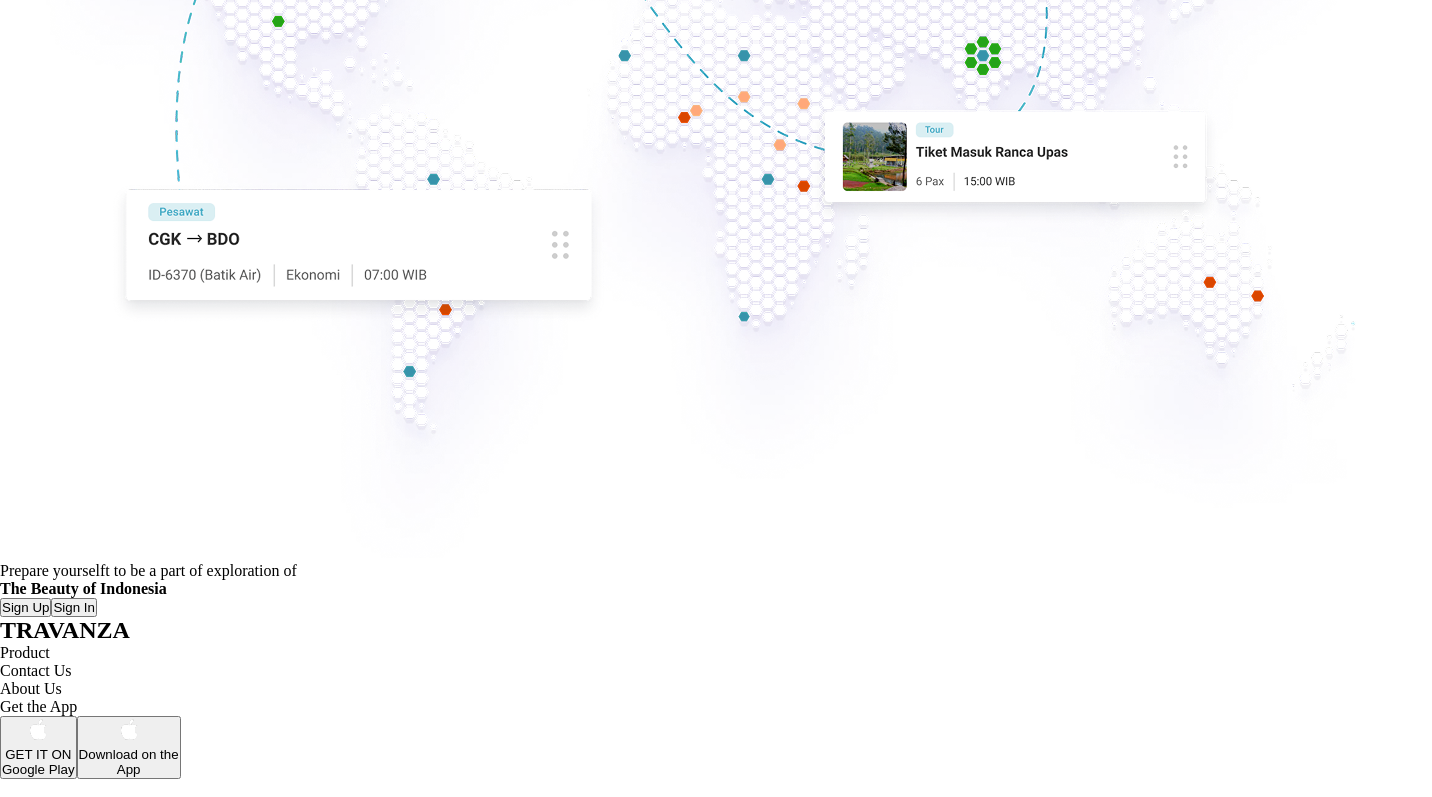
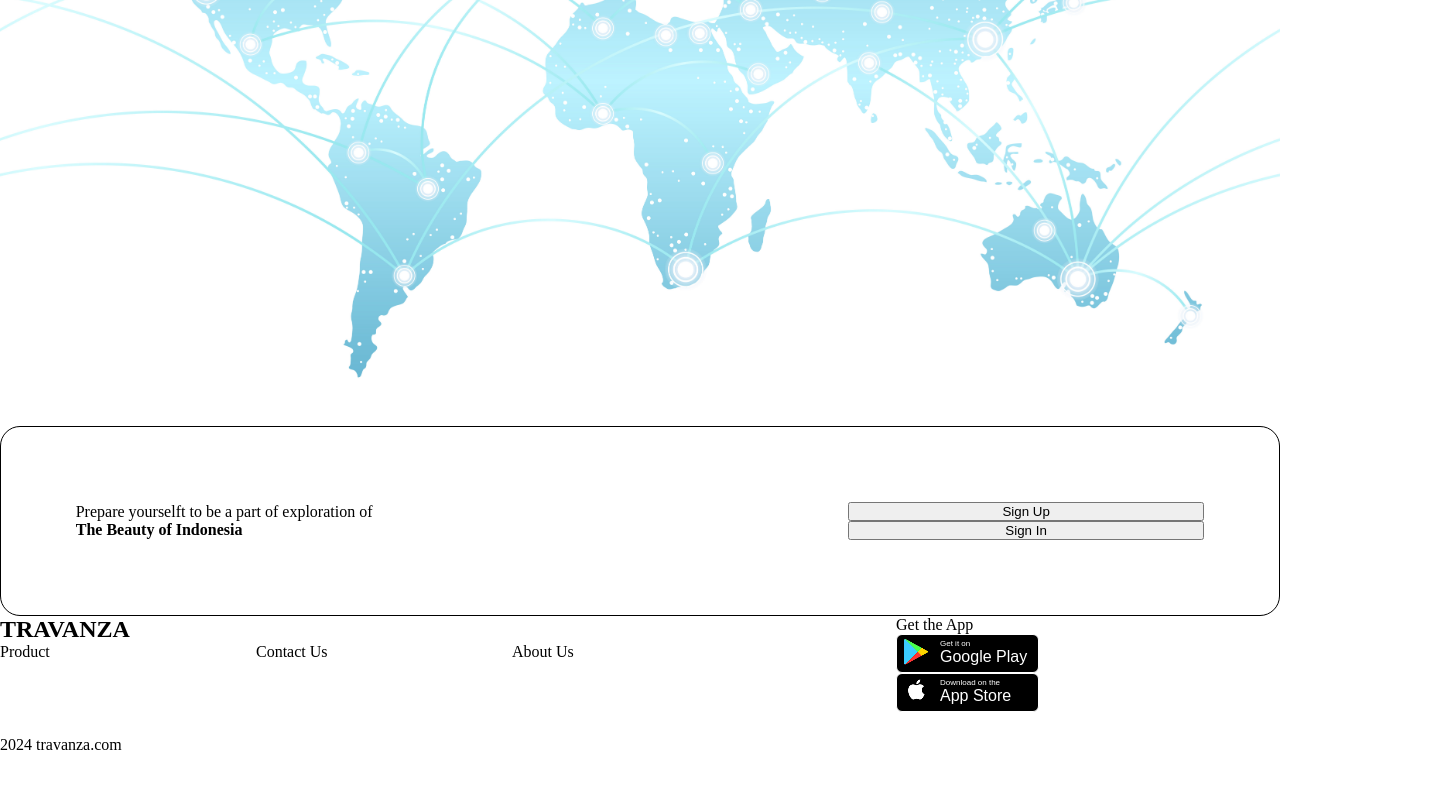
Before and after one commit to Naji4054/Travanza-landing-page, a React (Create React App) app: page / in a window 1280 px wide. Shown: the part 2000-2797 px from the top of the page, 1432 px wide, since content can reach past the window. After the commit the page ends 2754 px from the top, so only its background shows below. Built offline with nearby package versions, Linux system fonts and the light colour scheme.

Commit message:
styles in progress

```diff
--- a/src/components/Choose-us/ChooseCards.jsx
+++ b/src/components/Choose-us/ChooseCards.jsx
@@ -1,13 +1,18 @@
-const Travel =(cards)=>{
-    console.log(cards);
+
+
+const Travel = (props) => {
+
+    // console.log(props.data, 'prop')
+    const  { infoImage :image, infoTitle: title } = props.data
+
     return (
 
             <div className="flight">
                 <span>
-                            <img src={cards.image} alt="flight" />
+                <img src={image} alt="flight" />
                 </span>
                 <div>
-                                <h4>{cards.title}</h4>
+                    <h4>{title}</h4>
                     <p>Vitae donec pellentesque a aliquam et ultricies auctor. </p>
                 </div>
             </div>
--- a/src/components/Choose-us/choose.jsx
+++ b/src/components/Choose-us/choose.jsx
@@ -14,7 +14,7 @@ const Choose =() => {
                     </div>
                   <div className="travel-cards">
                     {
-                        info.map((information)=><Travel image={information.infoImage} title={information.infoTitle}/>)
+                        info.map((information)=><Travel  key ={information.id} data={information}/>)
                     }
 
                   </div>
--- a/src/components/Popular-destination/Destination.jsx
+++ b/src/components/Popular-destination/Destination.jsx
@@ -12,7 +12,7 @@ const Destination =()=>{
 
                 <div className="popular-cards">
                 {
-                    data.map((item)=> <DestinationCard image={item.image} title={item.title}/>)
+                    data.map((item)=> <DestinationCard key={item.id} data={item}/>)
                 }
                 </div>
 
--- a/src/components/Popular-destination/DestinationCards.jsx
+++ b/src/components/Popular-destination/DestinationCards.jsx
@@ -1,19 +1,21 @@
 
 
 const DestinationCard = (props) => {
+
+    const {image:pic, title:caption} = props.data
 
 
     return(
         <div className="places">
         <div className="popular-wrapper">
-            <img src={props.image} alt="destination1" />
+            <img src={pic} alt="destination1" />
         </div>
         <div className="dest-info">
             <div className="location">
                 <span>
                     <img src="/images/main/Location.png" alt="location" />
                 </span>
-                <p>{props.title}</p>
+                <p>{caption}</p>
             </div>
             <div className="package">
                 <h4>Flores Road Trip 3D2N</h4>
--- a/src/components/layout/Footer.jsx
+++ b/src/components/layout/Footer.jsx
@@ -1,3 +1,5 @@
+import "./footer.css";
+
 const Footer = () => {
     return (
         <section id="footer">
@@ -32,8 +34,18 @@ const Footer = () => {
                             <p> Get the App</p>
                         </div>
                         <div className="store-buttons">
-                            <button><span><img src="/images/main/google-play-png-logo-3789 1.png" alt="playstore" /></span><span className="btn-p1"><p>GET IT ON</p></span><span className="btn-p2"><p>Google Play</p></span></button>
-                            <button><span><img src="/images/main/appstore.png" alt="appstore" /></span><span className="btn-p1"><p>Download on the</p></span><span className="btn-p2"><p>App</p></span></button>
+                            <button>
+                                <span><img src="/images/main/playstore.png" alt="playstore" /></span>
+                                <div className="contents">
+                                    <span className="btn-p1"><p>Get it on</p></span><span className="btn-p2"><p>Google Play</p></span>
+                                </div>
+                            </button>
+                            <button>
+                                <span><img src="/images/main/appstore.png" alt="appstore" /></span>
+                                <div className="contents">
+                                    <span className="btn-p1"><p>Download on the</p></span><span className="btn-p2"><p>App Store</p></span>
+                                </div>
+                            </button>
                          </div>
                     </div>
                 </div>
--- /dev/null
+++ b/src/components/layout/footer.css
@@ -0,0 +1,73 @@
+
+.footer-box1 {
+    display: flex;
+    justify-content: space-around;
+    align-items: center;
+    border: 1px solid black;
+    padding: 75px 45px;
+    border-radius: 20px;
+}
+
+.footer-des {
+    display: flex;
+    flex-direction: column;
+    flex-basis: 60%;
+}
+
+.footer-btn {
+    display: flex;
+    flex-direction: column;
+    flex-basis: 30%;
+}
+
+.footer-box2 {
+    display: flex;
+    justify-content: space-between;
+}
+
+.footer-box-des {
+    display: flex;
+    flex-direction: column;
+    flex-basis:60%;
+}
+
+.footer-app {
+    display: flex;
+    flex-direction: column;
+    flex-basis: 30%;
+    justify-content: space-between;
+
+}
+
+.footer-pages ul {
+    display: grid;
+    grid-template-columns: repeat(3, 1fr);
+}
+
+.store-buttons button {
+    display: flex;
+    background: black;
+    color: white;
+    width:100%;
+    gap:12px;
+    border: 1px solid white;
+    border-radius: 6px;
+    padding:4px 7px;
+}
+
+.store-buttons {
+    max-width:143px
+}
+
+.contents {
+    display: flex;
+    flex-direction: column;
+    text-align: left;
+}
+
+.btn-p1 {
+    font-size: 8px;
+}
+.btn-p2 {
+    font-size: 16px;
+}
--- a/src/components/plan-vacation/vacation.jsx
+++ b/src/components/plan-vacation/vacation.jsx
@@ -6,7 +6,7 @@ const Vacation = () =>{
                     <p>For many people organizing a trip is a headache.Register to be able to jointly determine vaction destionations and dates</p>
             </div>
             <div className="map">
-                <img src="/images/main/map.png" alt="map" />
+                <img src="/images/main/travel-map.jpg" alt="map" />
             </div>
         </section>
     )
--- a/src/data/ChooseData.js
+++ b/src/data/ChooseData.js
@@ -1,13 +1,16 @@
  export const info =[
     {
+        id: 1,
         infoImage : '/images/main/flight.png',
         infoTitle : 'Flight Ticket'
     },
     {
+        id: 2,
         infoImage : '/images/main/accomodation.png',
         infoTitle : 'Accomodation'
     },
     {
+        id: 3,
         infoImage : '/images/main/package-tour.png',
         infoTitle : 'Packaged Tour'
     }
--- a/src/data/DestinationData.js
+++ b/src/data/DestinationData.js
@@ -1,17 +1,21 @@
 export const data = [
     {
+        id: 1,
         image: '/images/main/dest-1.png',
         title: 'Manggarai Bara',
     },
     {
+        id: 2,
         image: '/images/main/dest-1.png',
         title: 'Manggarai Bara 2',
     },
     {
+        id: 3,
         image: '/images/main/dest-1.png',
         title: 'Manggarai Bara 3',
     },
     {
+        id: 4,
         image: '/images/main/dest-1.png',
         title: 'update Bara 4',
     },
--- a/src/index.css
+++ b/src/index.css
@@ -20,6 +20,8 @@ body  {
   max-width: 1390px;
   margin:0 auto;
 }
+
+/* ## navbar */
 
 .navbar {
   display: flex;
@@ -57,3 +59,8 @@ body  {
 .choose-title {
  margin-bottom: 3.5em;
 }
+
+
+.map img {
+  width:100%
+}
--- a/src/pages/Home.jsx
+++ b/src/pages/Home.jsx
@@ -11,9 +11,7 @@ const Home = () => {
             <Destination/>
             <Choose/>
             <Vacation/>
-
         </main>
-        <footer></footer>
         </>
     )
 }
```
Also changed, not shown: public/images/main/playstore.png (added), public/images/main/travel-map.jpg (added). Lines whose indentation alone changed are shown as unchanged.
